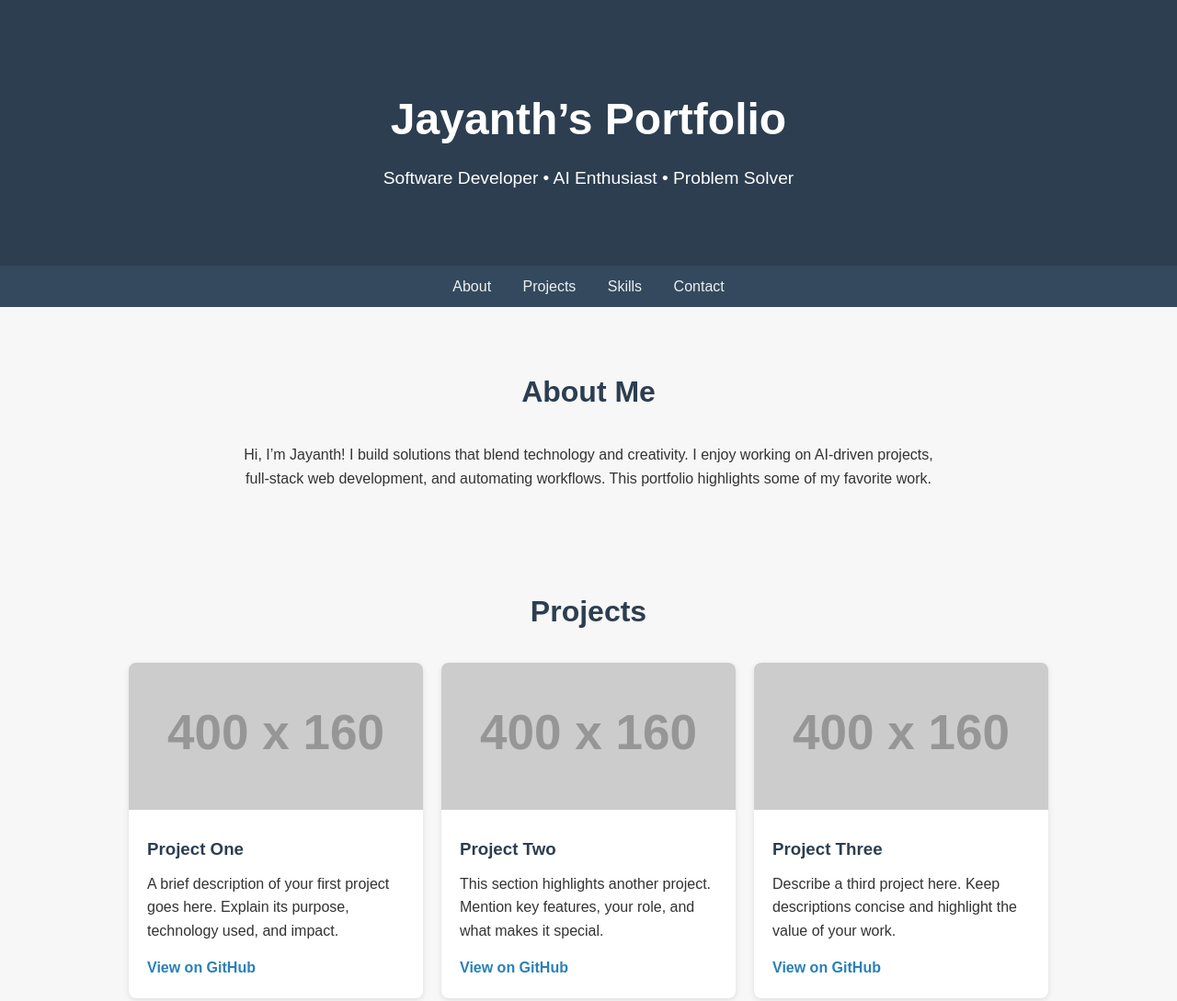
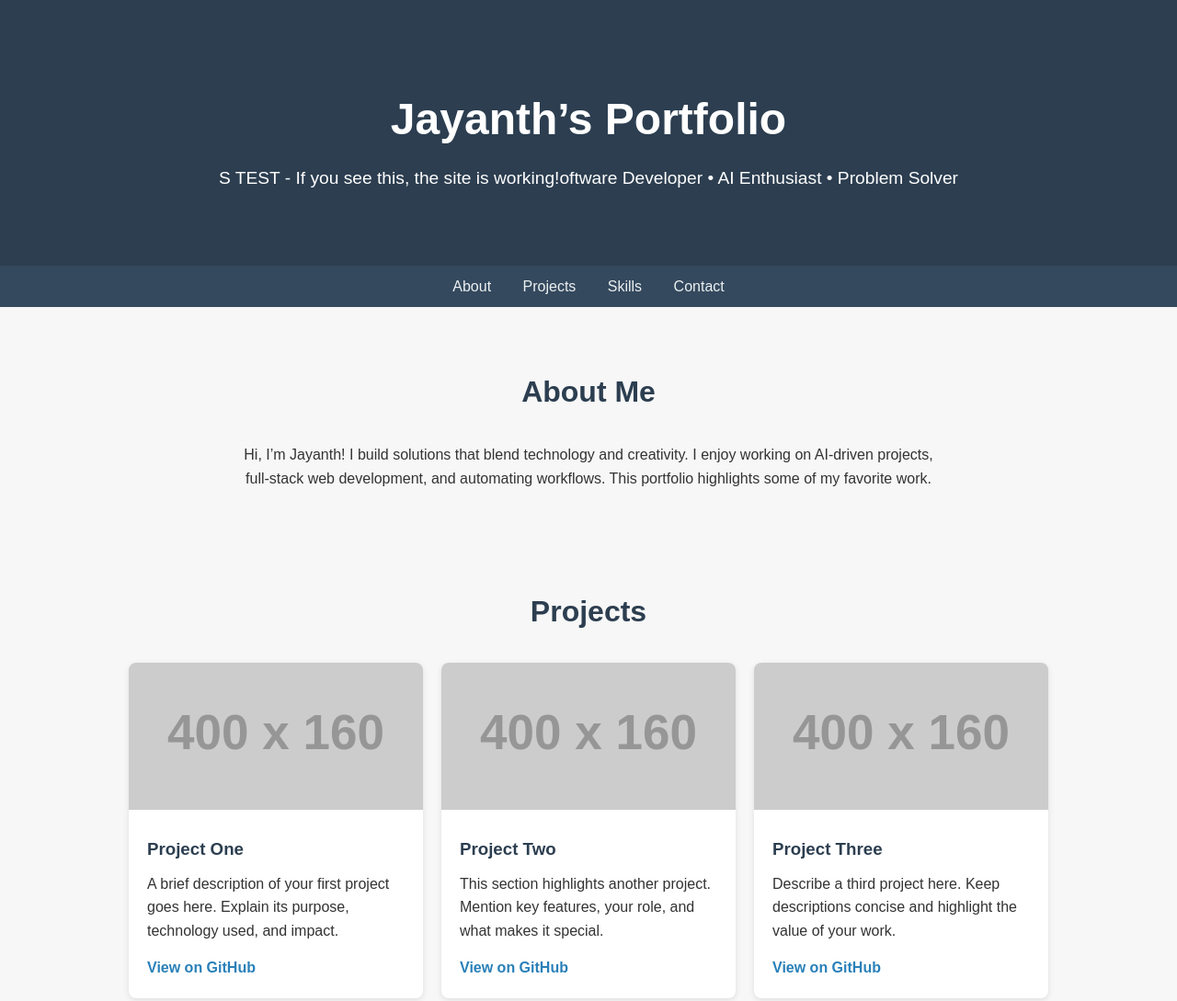
Before and after one commit to JET609/jaytee-world, a plain HTML site: page index.html in a window 1280 px wide. Shown: the top 1089 px of the page at 92% size. Drawn offline with Linux system fonts and the light colour scheme; placeholder pictures from the web are drawn by us.

Commit message:
Add test message to debug blank page issue

```diff
--- a/index.html
+++ b/index.html
@@ -136,7 +136,8 @@
 
 <header>
   <h1>Jayanth’s Portfolio</h1>
-  <p>Software Developer • AI Enthusiast • Problem Solver</p>
+  <p>S
+    TEST - If you see this, the site is working!oftware Developer • AI Enthusiast • Problem Solver</p>
 </header>
 
 <nav>
```
